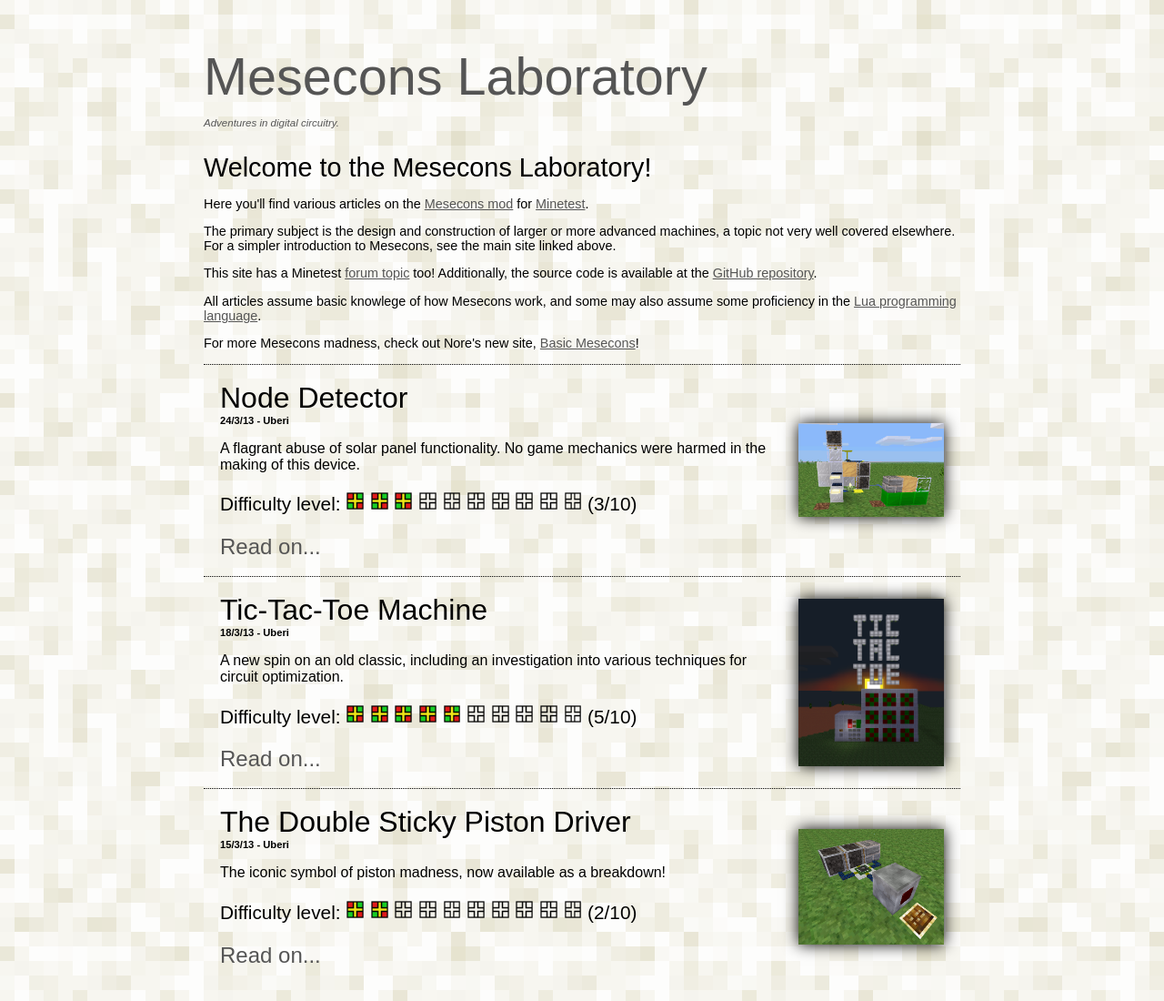
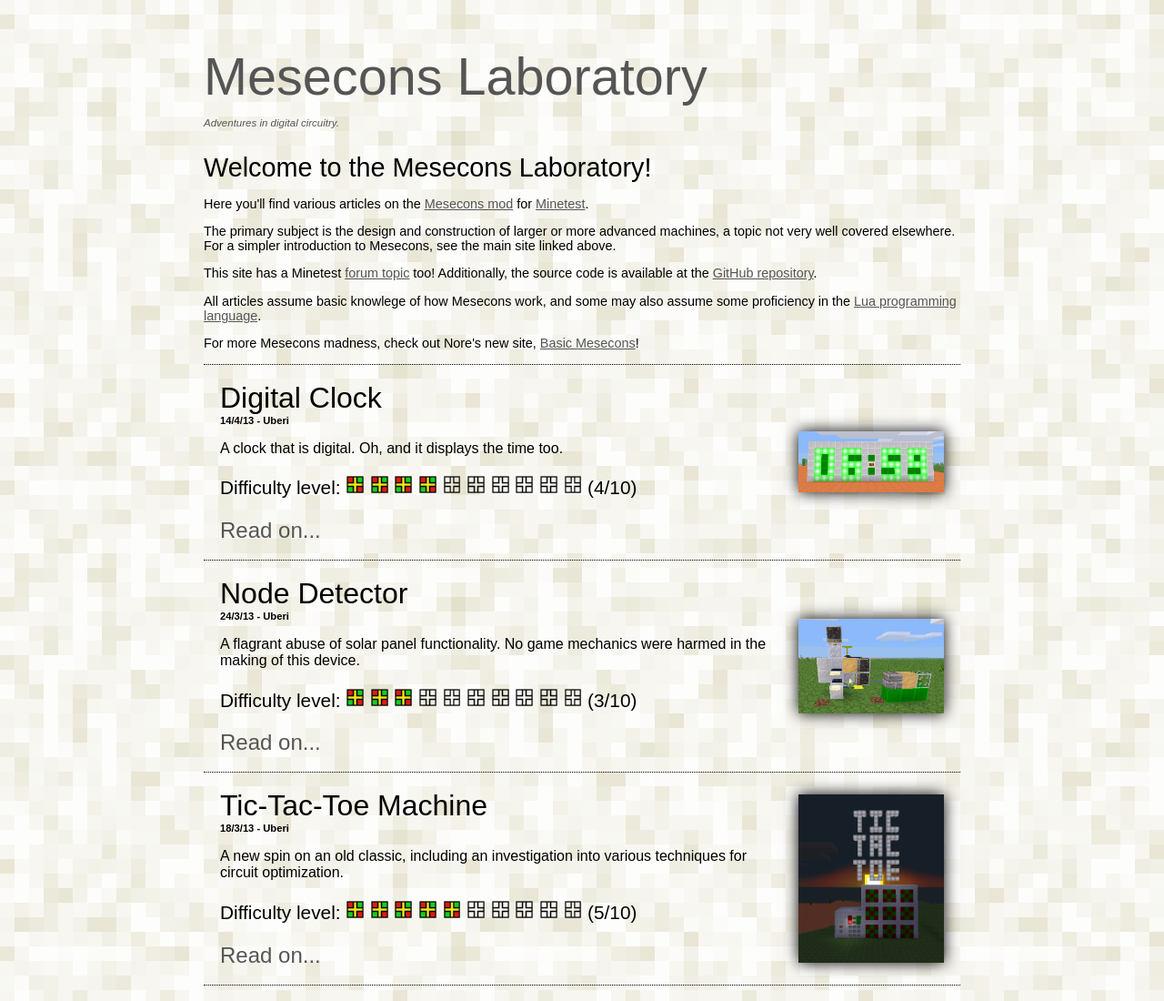
Before and after one commit to Uberi/uberi.mesecons.net, a plain HTML site: page index.html in a window 1280 px wide. Shown: the top 1100 px of the page at 91% size. Drawn offline with Linux system fonts and the light colour scheme.

Commit message:
Add post to front page and fix cropping on one of the images.

```diff
--- a/index.html
+++ b/index.html
@@ -17,6 +17,31 @@
 			<p>This site has a Minetest <a href="http://forum.minetest.net/viewtopic.php?id=5113">forum topic</a> too! Additionally, the source code is available at the <a href="https://github.com/Uberi/uberi.mesecons.net">GitHub repository</a>.</p>
 			<p>All articles assume basic knowlege of how Mesecons work, and some may also assume some proficiency in the <a href="http://www.lua.org/about.html">Lua programming language</a>.</p>
 			<p>For more Mesecons madness, check out Nore's new site, <a href="http://nore.mesecons.net/">Basic Mesecons</a>!</p>
+
+			<table class="entry"><tr>
+				<td>
+					<h2>Digital Clock</h2>
+					<h3>14/4/13 - Uberi</h3>
+					<p>A clock that is digital. Oh, and it displays the time too.</p>
+					<p class="difficulty">Difficulty level:
+						<img src="img/Difficulty.png">
+						<img src="img/Difficulty.png">
+						<img src="img/Difficulty.png">
+						<img src="img/Difficulty.png">
+						<img src="img/DifficultyEmpty.png">
+						<img src="img/DifficultyEmpty.png">
+						<img src="img/DifficultyEmpty.png">
+						<img src="img/DifficultyEmpty.png">
+						<img src="img/DifficultyEmpty.png">
+						<img src="img/DifficultyEmpty.png">
+						(4/10)
+					</p>
+					<a href="projects/Clock/index.html" class="post">Read on...</a>
+				</td>
+				<td>
+					<img src="projects/Clock/img/Clock.gif" alt="Post preview" class="preview">
+				</td>
+			</tr></table>
 
 			<table class="entry"><tr>
 				<td>
```
Also changed, not shown: projects/Clock/index.html (+1 -1 lines), projects/Clock/img/Timekeeping2.png.
